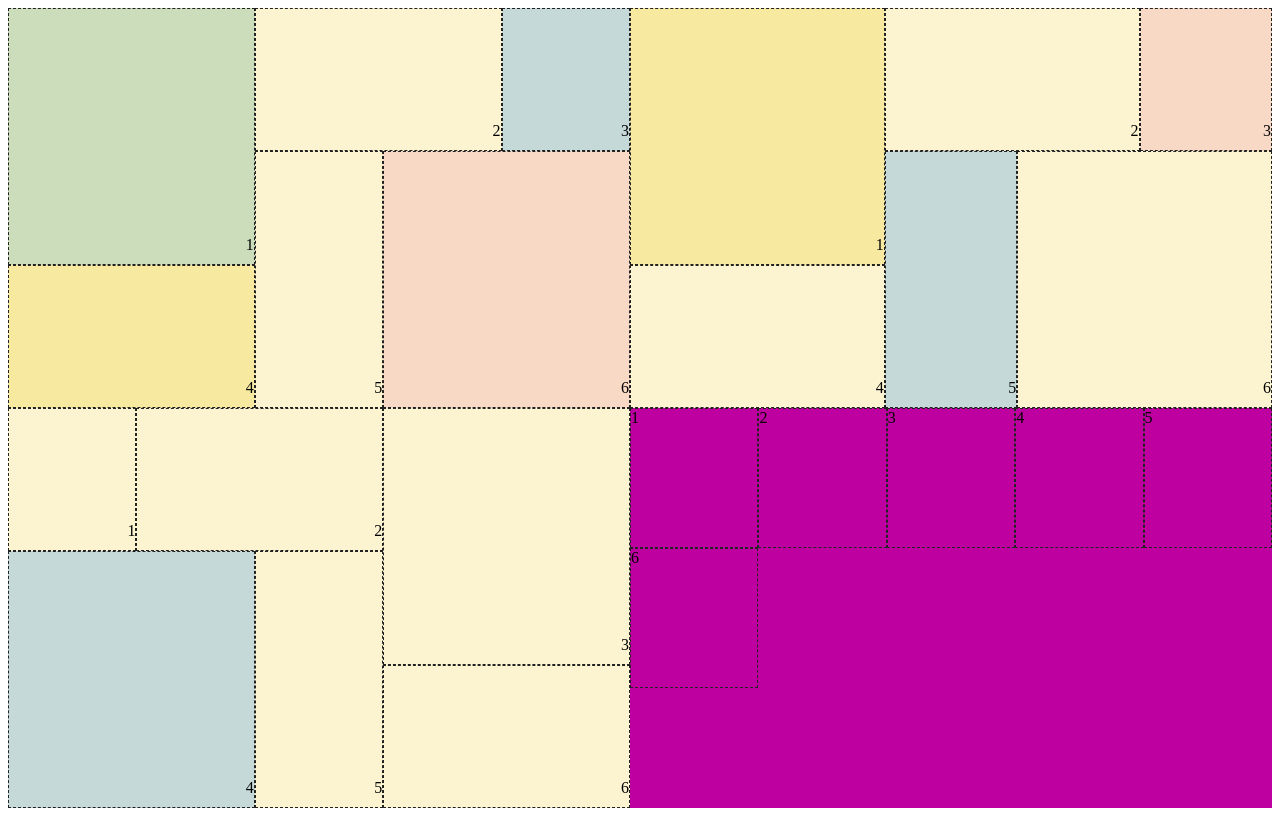
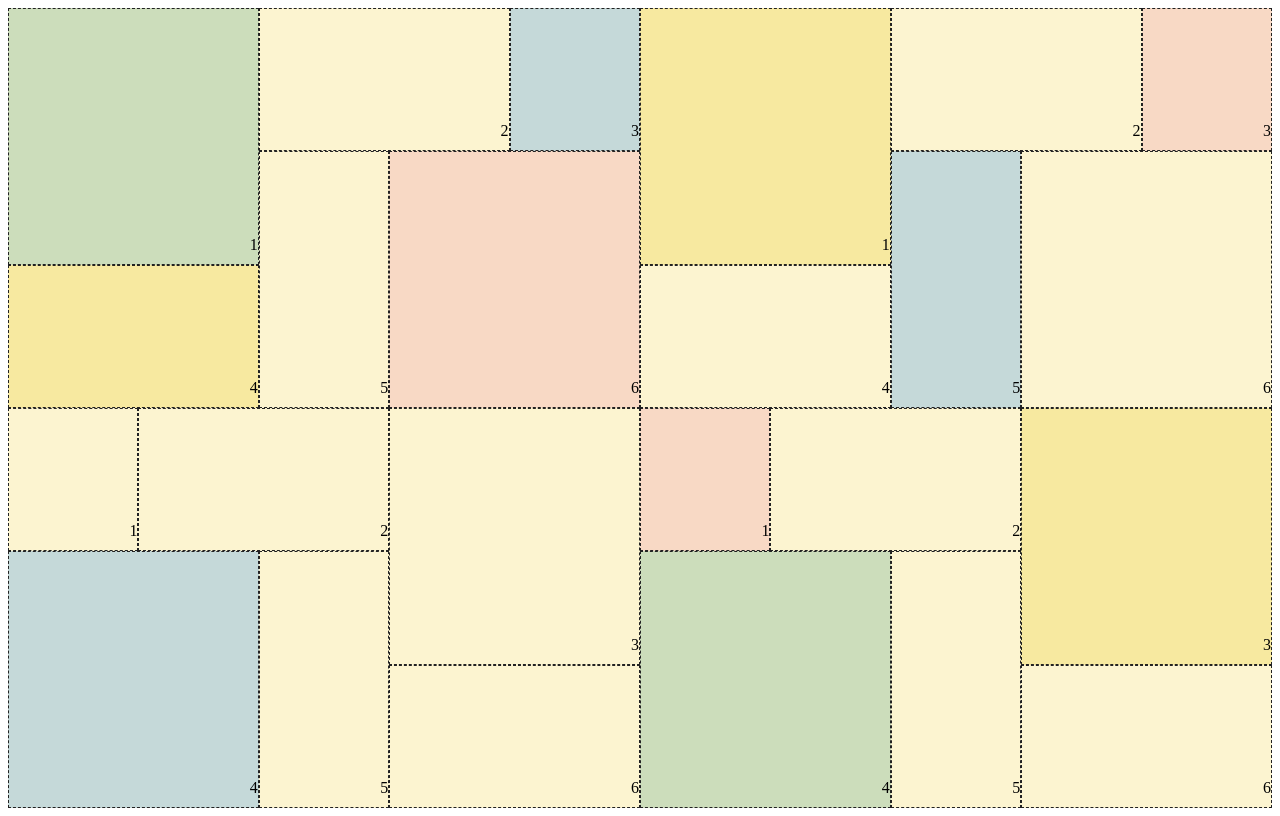
Before and after one commit to Jawad-Alhamadah/grid-lab, a plain HTML site: page index.html in a window 1280 px wide. Drawn offline with Linux system fonts and the light colour scheme.

Commit message:
added 3rd grid

```diff
--- a/style.css
+++ b/style.css
@@ -59,9 +59,10 @@ grid-row: auto auto;
     background-color: rgb(190, 0, 161) ;
     display: grid;
 
-    grid-template-areas: 'green green pale pale blue'
-                         'green green pale-2 red red'
-                         'yellow yellow pale-2 red red';
+
+    grid-template-areas: 'pale-1 pale-2 pale-2 pale-3 pale-3'
+                         'blue blue  pale-4 pale-3 pale-3'
+                         'blue blue pale-4 pale-5 pale-5';
 
 }
 
@@ -265,3 +266,71 @@ grid-row: auto auto;
     justify-content: end;
     padding-bottom: 10px;
 }
+
+
+
+
+
+
+
+
+
+.container-4-item1{
+    grid-area: pale-1;
+    background-color: #f8d9c5;
+    display: grid;
+    align-items: end;
+    justify-content: end;
+    padding-bottom: 10px;
+
+}
+
+.container-4-item2{
+    grid-area: pale-2;
+    background-color: #fcf4d0;
+
+    display: grid;
+    align-items: end;
+    justify-content: end;
+    padding-bottom: 10px;
+}
+
+.container-4-item3{
+    grid-area: pale-3;
+    background-color: #f7e9a0;
+    display: grid;
+    align-items: end;
+    justify-content: end;
+    padding-bottom: 10px;
+}
+
+.container-4-item4{
+    grid-area: blue;
+
+    background-color: #ccddbb;
+
+    display: grid;
+    align-items: end;
+    justify-content: end;
+    padding-bottom: 10px;
+}
+
+.container-4-item5{
+    grid-area: pale-4;
+    background-color: #fcf4d0;
+
+    display: grid;
+    align-items: end;
+    justify-content: end;
+    padding-bottom: 10px;
+}
+.container-4-item6{
+    grid-area: pale-5;
+    background-color: #fcf4d0;
+
+
+    display: grid;
+    align-items: end;
+    justify-content: end;
+    padding-bottom: 10px;
+}
```
